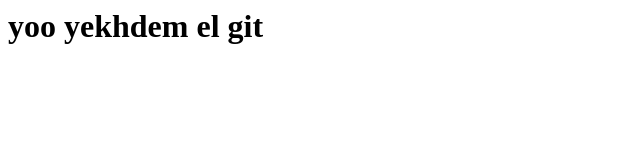
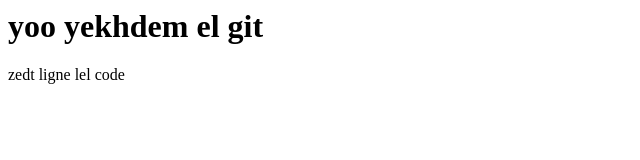
Before and after one commit to sayedhamdi/projet_git_1, a plain HTML site: page index.html in a window 1280 px wide. Shown: the whole page, without its empty margins (0-640 px from the left). Drawn offline with Linux system fonts and the light colour scheme.

Commit message:
Update index.html

```diff
--- a/index.html
+++ b/index.html
@@ -5,6 +5,6 @@
 
     <body>
         <h1>yoo yekhdem el git </h1>
-
+        <p> zedt ligne lel code</p>
     </body>
 </html>
```
